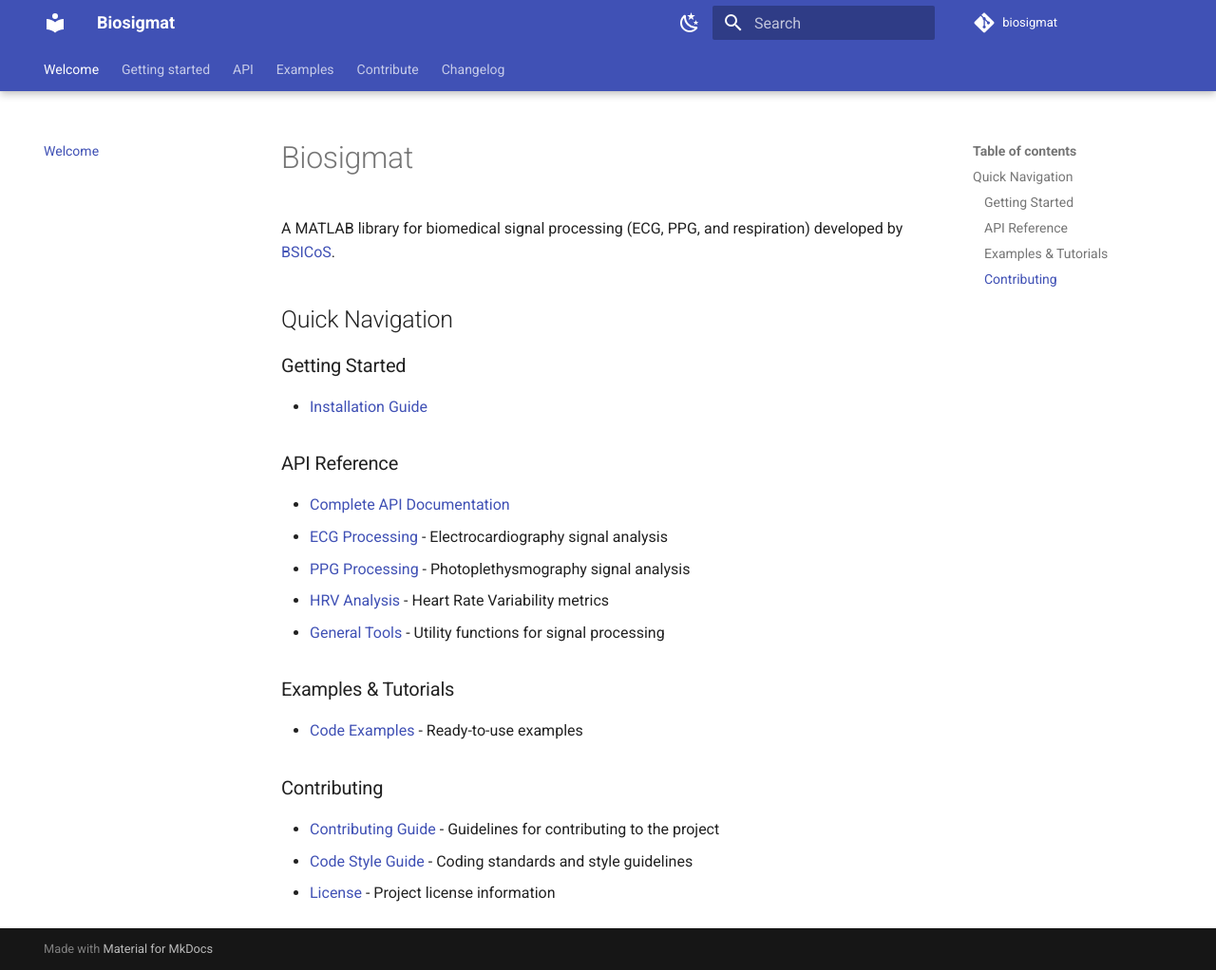
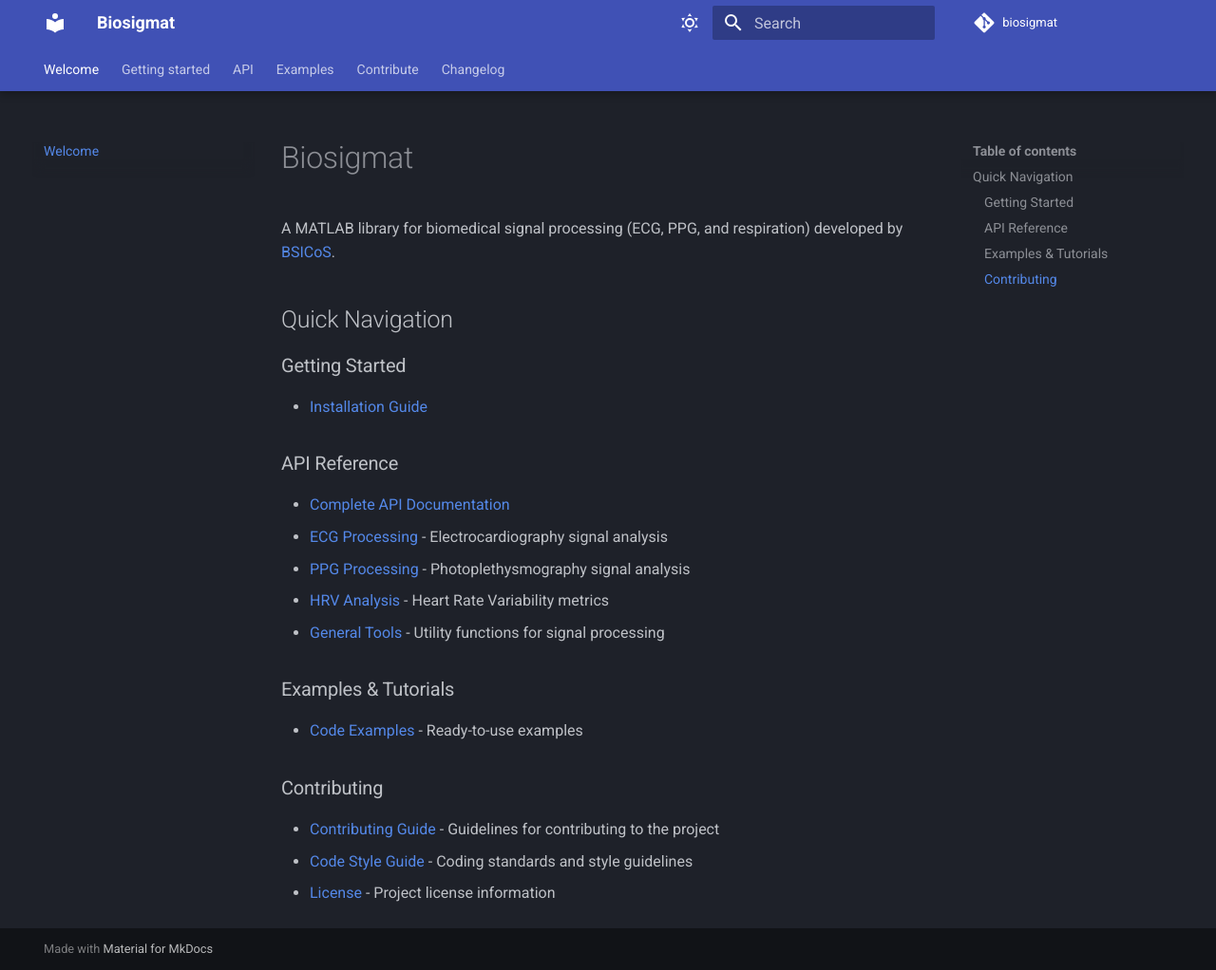
Before and after one commit to BSICoS/biosigmat, an MkDocs documentation site: the page built from docs/index.md, in a window 1280 px wide and 1022 px high. Shown: the whole window at 95% size. Built offline with MkDocs 1.6.1 and Material for MkDocs 9.7.7, drawn with Linux system fonts in a browser that asks for light colours; comment, search, counter and statistics services are not loaded.

```diff
--- a/mkdocs.yml
+++ b/mkdocs.yml
@@ -16,14 +16,14 @@ theme:
     - search.suggest
     - search.highlight
   palette:
+    - scheme: slate
+      toggle:
+        icon: material/weather-sunny
+        name: Switch to light mode
     - scheme: default
       toggle:
         icon: material/weather-night
         name: Switch to dark mode
-    - scheme: slate
-      toggle:
-        icon: material/weather-sunny
-        name: Switch to light mode
 
 plugins:
   - search
```
